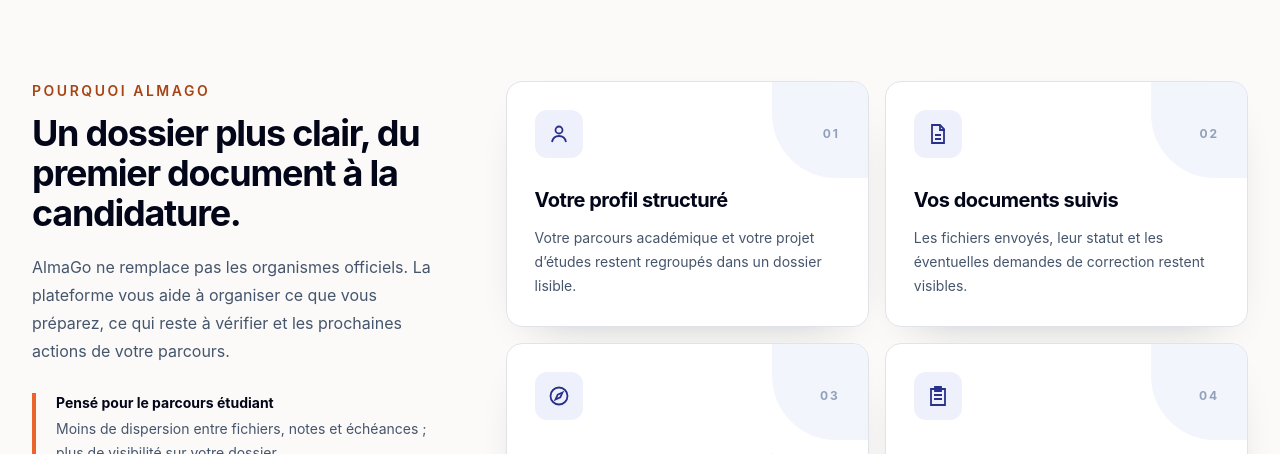
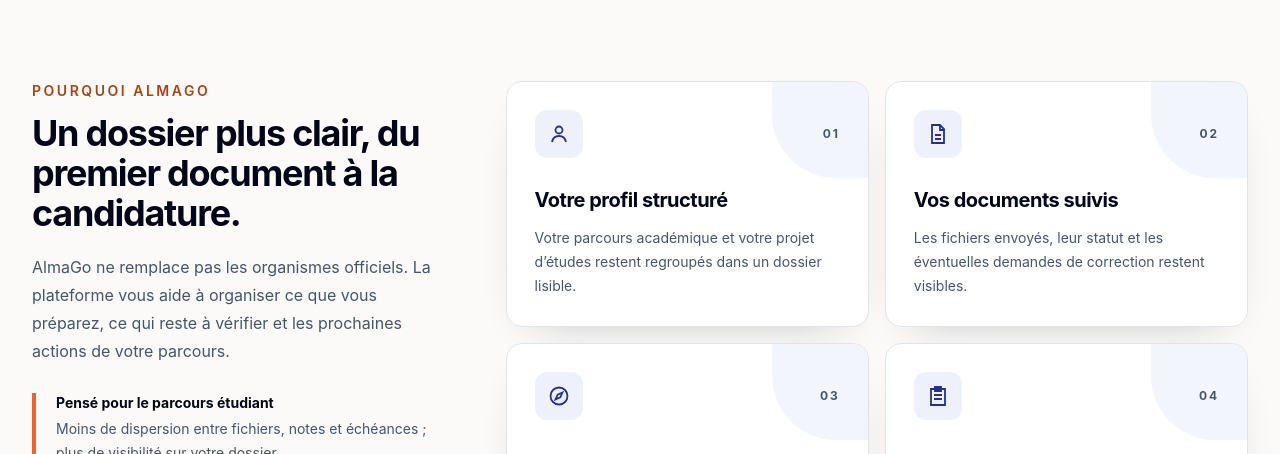
Before and after one commit to almago-platform/AlmaGo, a Next.js app: page / in a window 1280 px wide. Shown: the part 1020-1474 px from the top of the page. Built offline with nearby package versions, Linux system fonts and the light colour scheme.

Commit message:
fix(a11y): strengthen value-card number contrast

```diff
--- a/src/components/public/HomeValueSection.tsx
+++ b/src/components/public/HomeValueSection.tsx
@@ -58,7 +58,7 @@ export function HomeValueSection() {
                   <span className="grid h-12 w-12 place-items-center rounded-[var(--radius-control)] bg-[var(--brand-soft)] text-[var(--brand)]">
                     <ValueIcon type={item.icon} />
                   </span>
-                  <span className="text-xs font-bold tracking-[0.16em] text-slate-400">{item.number}</span>
+                  <span className="text-xs font-bold tracking-[0.16em] text-slate-600">{item.number}</span>
                 </div>
                 <h3 className="mt-7 text-xl font-bold tracking-tight text-slate-950">{item.title}</h3>
                 <p className="mt-3 text-sm leading-6 text-slate-600">{item.description}</p>
```
